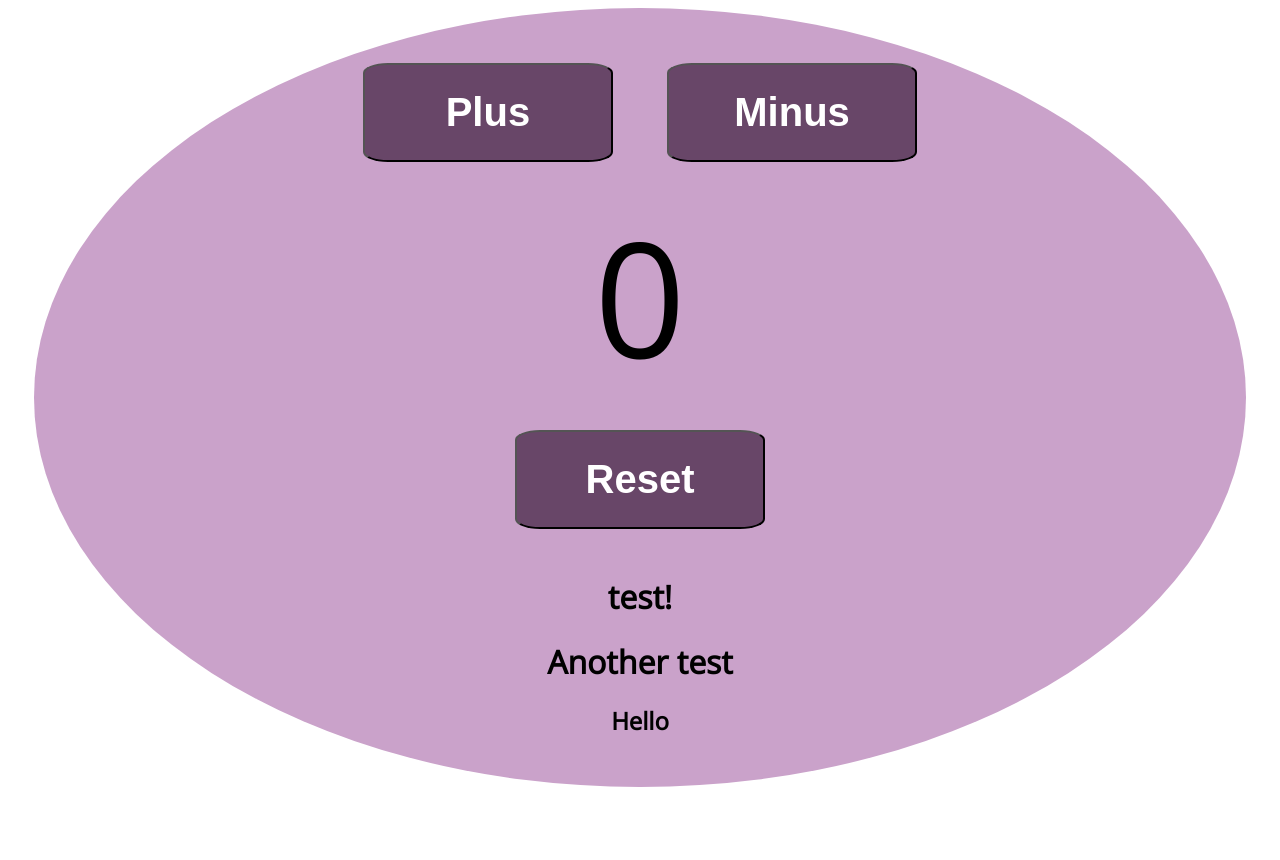
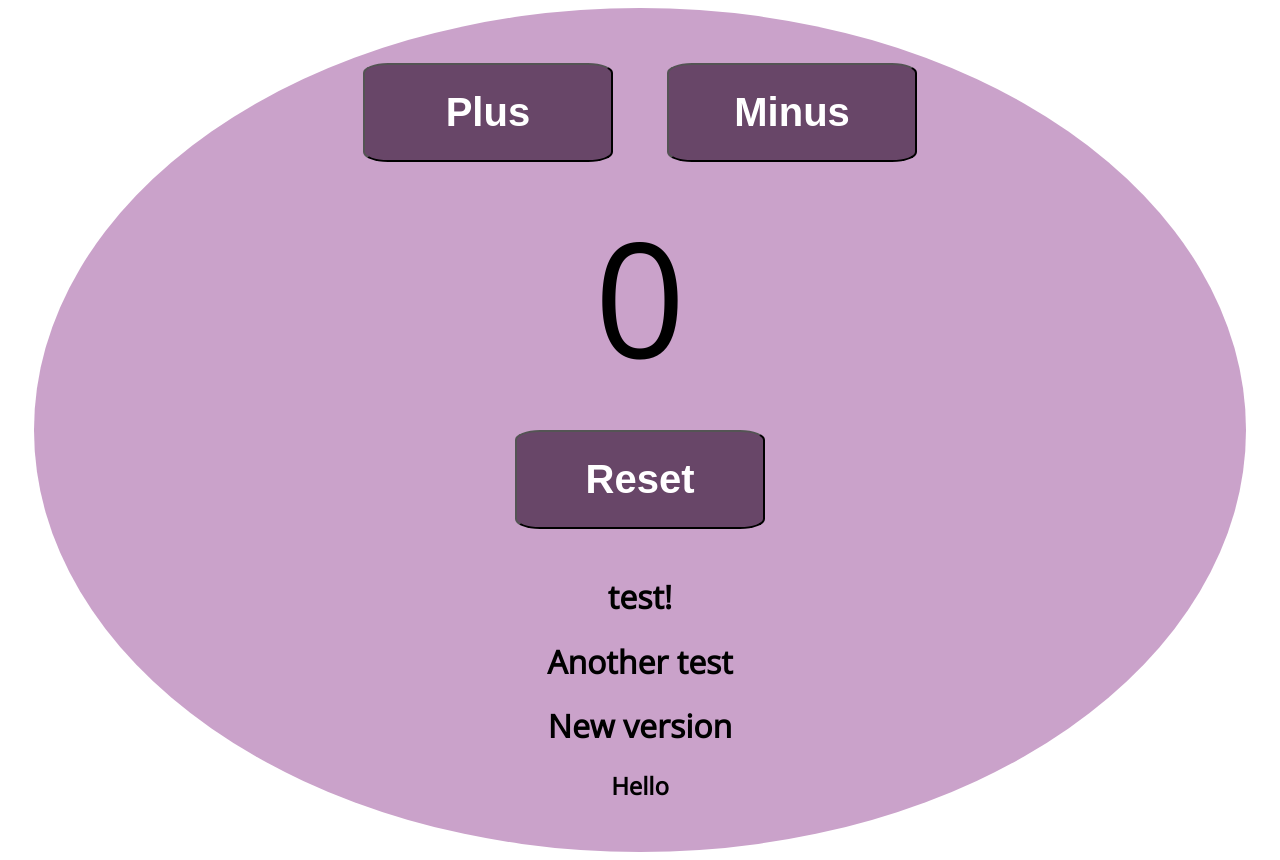
Before and after one commit to NoaMeirovitz/homeWork1, a plain HTML site: page index.html in a window 1280 px wide. Before the commit the page ends 800 px from the top, so only its background shows below. Drawn offline with nearby package versions, Linux system fonts and the light colour scheme.

Commit message:
newVersion

```diff
--- a/index.html
+++ b/index.html
@@ -51,6 +51,7 @@
 
     <h1>test!</h1>
     <h1>Another test</h1>
+    <h1>New version</h1>
     <h2>Hello</h2>
     </div>
 </body>
```
